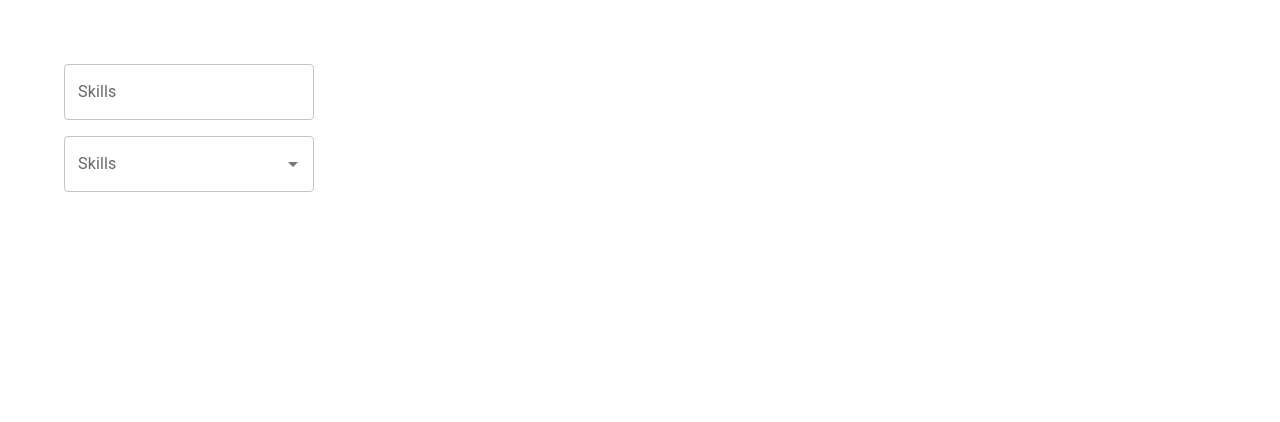
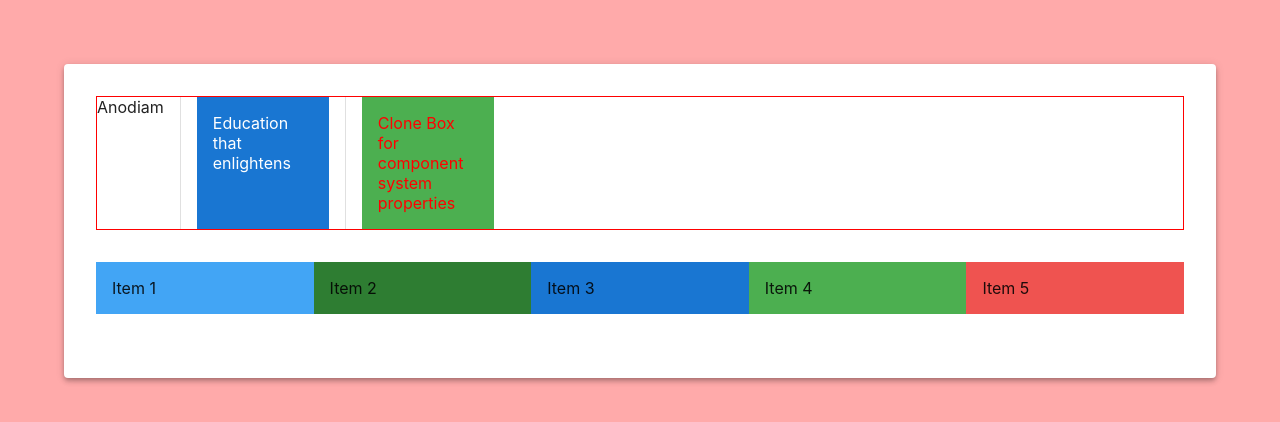
Before and after one commit to anodiamadm/expt, a React (Create React App) app in the folder React MUI/react-mui-demo/: page / in a window 1280 px wide. Shown: the top 422 px of the page. Built offline with nearby package versions, Linux system fonts and the light colour scheme.

Commit message:
Autocomplete, Box, Stack ,Grid ,Paper
Autocomplete, Box, Stack ,Grid ,Paper

```diff
--- a/React MUI/react-mui-demo/src/App.css
+++ b/React MUI/react-mui-demo/src/App.css
@@ -1,3 +1,7 @@
+body {
+  background-color: #ffaaaa;
+}
+
 .App {
   /* text-align: center; */
   padding: 4rem;
--- a/React MUI/react-mui-demo/src/App.tsx
+++ b/React MUI/react-mui-demo/src/App.tsx
@@ -8,7 +8,8 @@ import './App.css';
 // import MuiCheckbox from './components/MuiCheckbox';
 // import MuiSwitch from './components/MuiSwitch';
 // import MuiRating from './components/MuiRating';
-import MuiAutoComplete from './components/MuiAutoComplete';
+// import MuiAutoComplete from './components/MuiAutoComplete';
+import MuiLayout from './components/MuiLayout';
 
 function App() {
   return (
@@ -22,7 +23,8 @@ function App() {
       {/* <MuiCheckbox/> */}
       {/* <MuiSwitch/> */}
       {/* <MuiRating/> */}
-      <MuiAutoComplete/>
+      {/* <MuiAutoComplete/> */}
+      <MuiLayout/>
     </div>
   );
 }
--- a/React MUI/react-mui-demo/src/components/MuiAutoComplete.tsx
+++ b/React MUI/react-mui-demo/src/components/MuiAutoComplete.tsx
@@ -5,15 +5,18 @@ type Skill = {
     id: number
     label: string
 }
+
+const skills = ['HTML', 'CSS', 'JavaScript', 'TypeScript', 'React']
+// For Auto complete with objects {id, label} declare the skilOptions ovject outside the functional component to avoid unnecessary warnings
+const skillOptions = skills.map((skill, index)=>({
+    id: index + 1,
+    label: skill
+}))
+
 const MuiAutoComplete = () => {
-    const skills = ['HTML', 'CSS', 'JavaScript', 'TypeScript', 'React']
     const [value, setValue] = useState<string | null>(null)
     console.log('Value: ', value);
     const [skill, setSkill] = useState<Skill | null>(null)
-    const skillOptions = skills.map((skill, index)=>({
-        id: index + 1,
-        label: skill
-    }))
     console.log('Skill: ', skill);
     return (
         <Stack spacing={2} width='250px'>
--- /dev/null
+++ b/React MUI/react-mui-demo/src/components/MuiLayout.tsx
@@ -0,0 +1,74 @@
+import React from 'react'
+import { Box, Stack, Divider, Grid, Paper } from '@mui/material'
+
+const MuiLayout = () => {
+    return (
+        <Paper sx={{ padding: '32px' }} elevation={4}>
+            {/* <Stack sx={{ border: 'red 1px solid' }} >
+            <Stack sx={{ border: 'red 1px solid' }} direction='row-reverse'>
+            <Stack sx={{ border: 'red 1px solid' }} direction='column-reverse' spacing={2}> */}
+            <Stack sx={{ border: 'red 1px solid' }} direction='row' spacing={2} divider={<Divider orientation='vertical' flexItem/>}>
+                <Box component='span'>
+                    Anodiam
+                </Box>
+                <Box
+                    sx={{
+                        backgroundColor: 'primary.main',
+                        color: 'white',
+                        height: '100px',
+                        width: '100px',
+                        padding: '16px',
+                        '&:hover': {
+                            backgroundColor: 'primary.light',
+                        },
+                    }}
+                >
+                    Education that enlightens
+                </Box>
+                <Box
+                    display='flex'
+                    height='100px'
+                    width='100px'
+                    bgcolor='success.light'
+                    color='red'
+                    p={2}
+                >
+                    Clone Box for component system properties
+                </Box>
+            </Stack>
+            {/* The Grid component under the hood uses the flexbox module. The Grid consists of 12 columns
+                Each item in the grid can take up one or more columns as its width
+                There are five breakpoints each corresponding to a certain device width
+                xs for mobile device size, sm for tablet, md for desktop, Ig and xI for larger monitors */}
+            <Grid container my={4}>
+                <Grid item xs={12} sm={6} lg>
+                    <Box bgcolor='primary.light' p={2}>
+                        Item 1
+                    </Box>
+                </Grid>
+                <Grid item xs={12} sm={6} lg>
+                    <Box bgcolor='success.main' p={2}>
+                        Item 2
+                    </Box>
+                </Grid>
+                <Grid item xs={12} sm={6} lg>
+                    <Box bgcolor='primary.main' p={2}>
+                        Item 3
+                    </Box>
+                </Grid>
+                <Grid item xs={12} sm={6} lg>
+                    <Box bgcolor='success.light' p={2}>
+                        Item 4
+                    </Box>
+                </Grid>
+                <Grid item xs={12} sm={6} lg    >
+                    <Box bgcolor='error.light' p={2}>
+                        Item 5
+                    </Box>
+                </Grid>
+            </Grid>
+        </Paper>
+    )
+}
+
+export default MuiLayout
```
Also changed, not shown: 1 other file (tests, documents, lock files or other folders).
